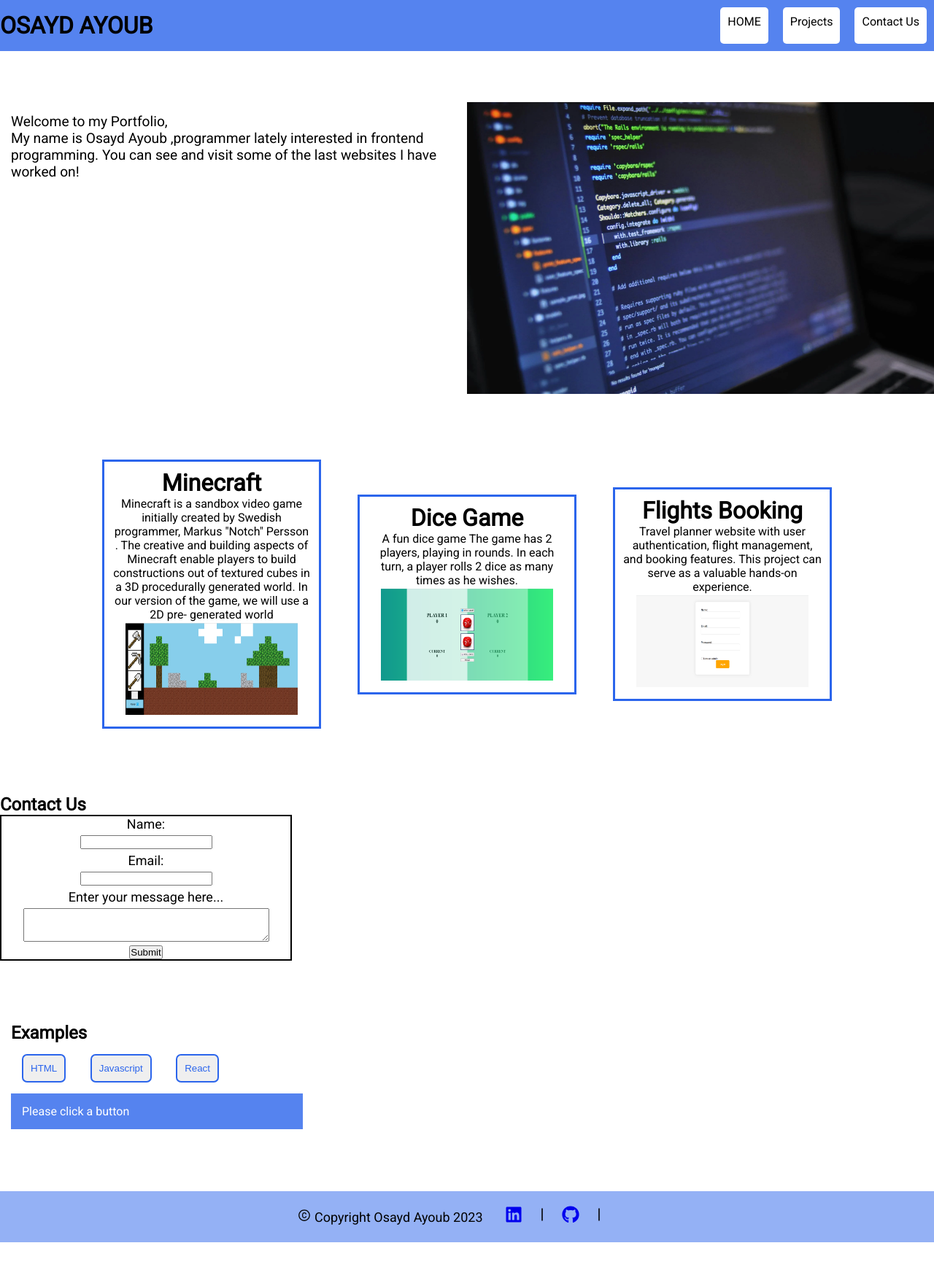
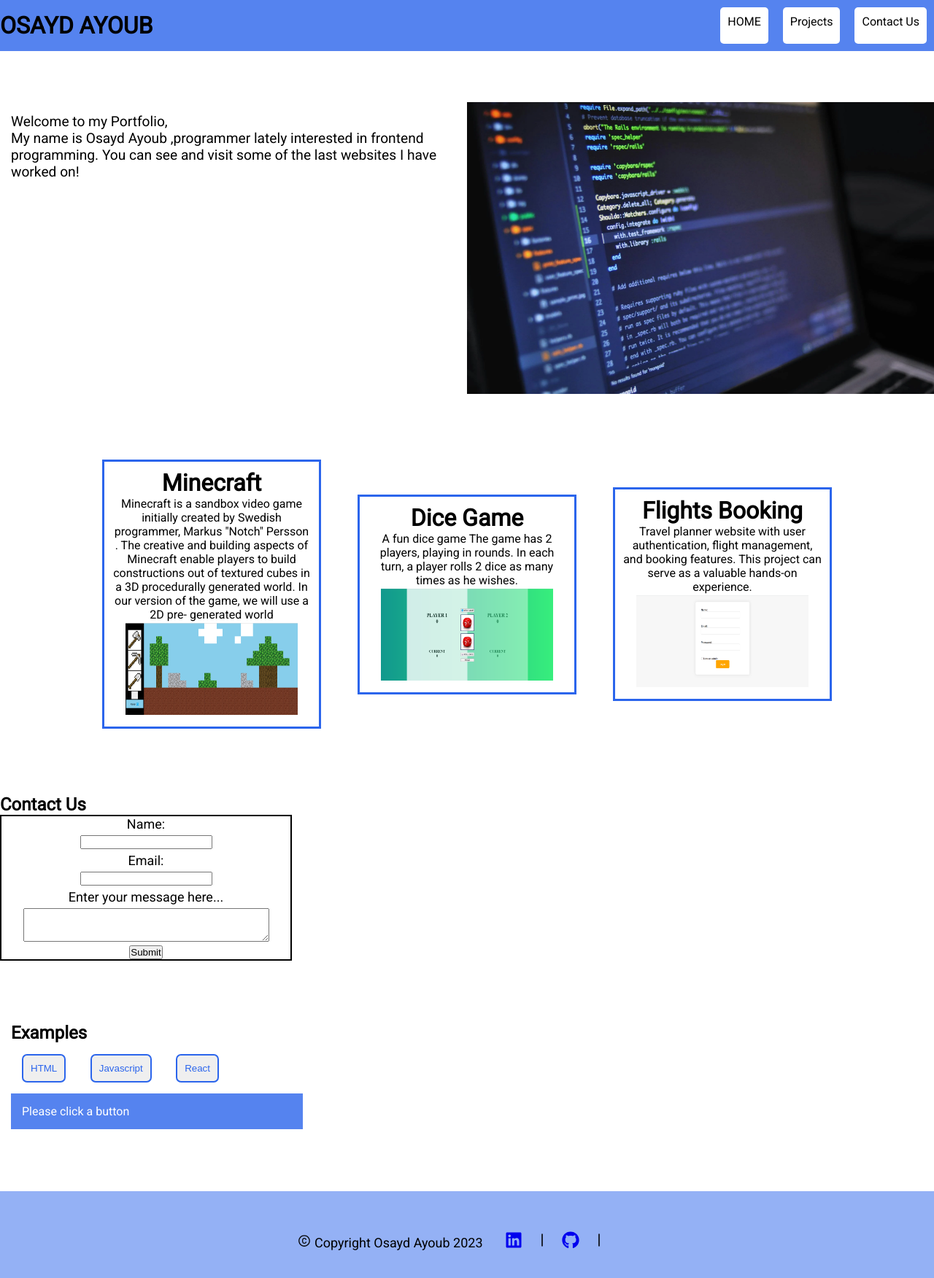
Before and after one commit to osaydayoub/Portfolio, a React (Vite) app: page / in a window 1280 px wide. Shown: the top 1752 px of the page at 73% size. Before the commit the page ends 1703 px from the top, so only its background shows below. Built offline with nearby package versions, Linux system fonts and the light colour scheme; some icons are missing.

Commit message:
some css changed

```diff
--- a/src/components/Footer.css
+++ b/src/components/Footer.css
@@ -1,6 +1,6 @@
 .footer-container{
     width: 100%;
-    height: 70px;
+    height: 140px;
     display: flex;
     gap: 30px;
     justify-content: center;
```
